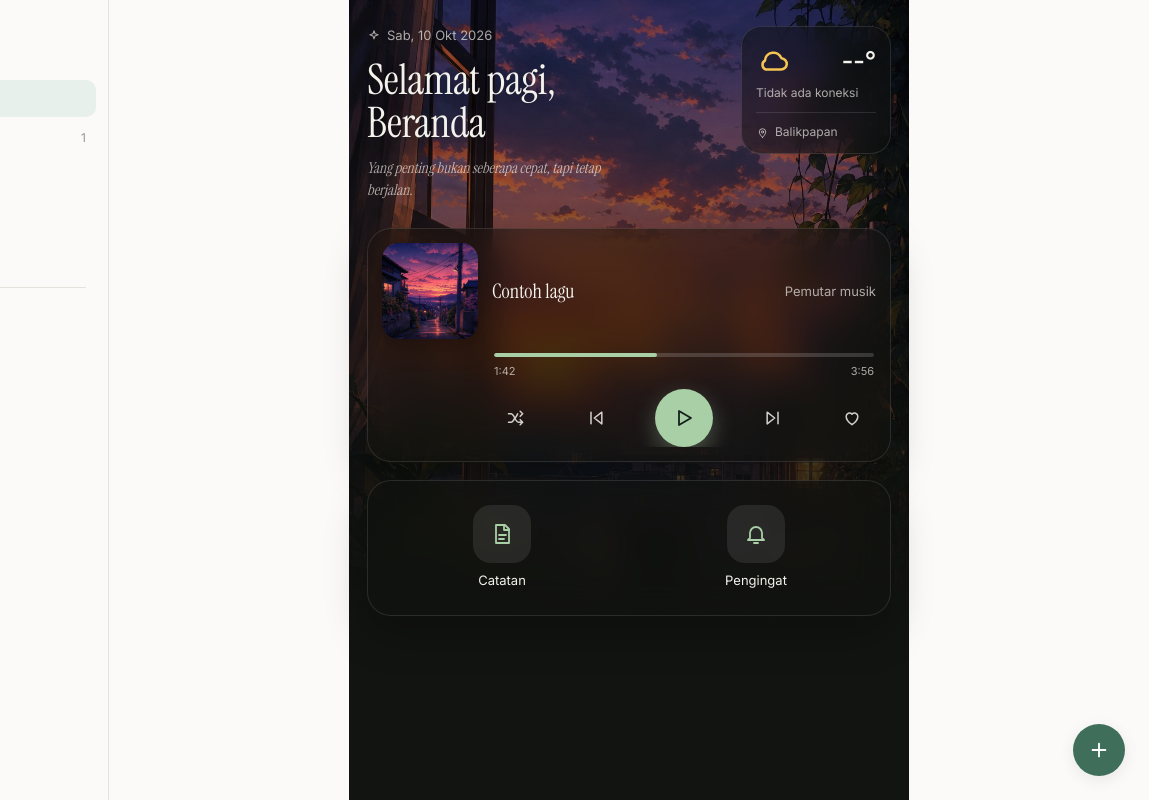
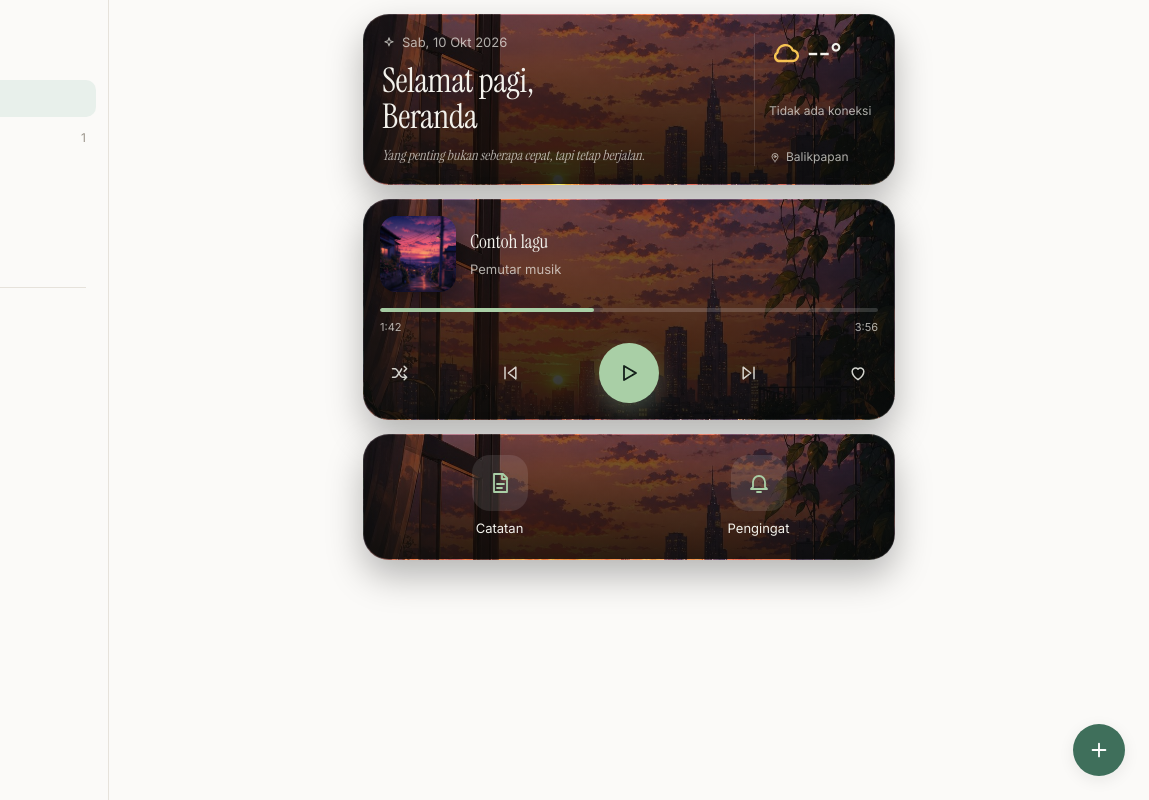
Before and after one commit to hiraneku/Hara, a website: page docs/index.html in a window 1280 px wide. Shown: the full height of the page, 131-1280 px from the left. Drawn offline with Linux system fonts and the light colour scheme; no server answers.

Commit message:
style(beranda): wallpaper hanya di dalam kartu widget; area bawah kosong; tanpa highlight biru saat klik
- Kartu atas (sapaan + cuaca), musik, dan bilah alat masing-masing punya wallpaper di dalam kartu.
- Layar selain widget dibiarkan kosong.
- -webkit-tap-highlight-color transparan untuk semua elemen.

Co-authored-by: arena-agent <297053741+arena-agent@users.noreply.github.com>

```diff
--- a/docs/home/beranda.js
+++ b/docs/home/beranda.js
@@ -101,7 +101,7 @@ export function berandaView() {
   const c = isiCuaca();
   const d = new Date();
   return `<div class="beranda">
-  <section class="bh-atas">
+  <section class="bh-kartu bh-atas">
     <div class="bh-kiri">
       <div class="bh-tgl">${ikon('spark', 'bh-kecil')}<span id="bh-tgl">${tanggal(d)}</span></div>
       <h1 class="bh-sapa"><span id="bh-sapa">${sapaan(d)},</span><br>${tr('Beranda')}</h1>
@@ -115,12 +115,13 @@ export function berandaView() {
     </button>
   </section>
 
-  <section class="bh-musik" aria-label="${tr('Musik')}">
+  <section class="bh-kartu bh-musik" aria-label="${tr('Musik')}">
+    <div class="bh-musik-atas">
       <div class="bh-sampul"><img src="./home/aset/cover.jpg" alt="" draggable="false"></div>
-    <div class="bh-musik-isi">
       <div class="bh-musik-info">
         <div class="bh-judul">${tr('Contoh lagu')}</div>
         <div class="bh-artis">${tr('Pemutar musik')}</div>
+      </div>
     </div>
     <div class="bh-bar"><div class="bh-bar-isi" style="width:43%"></div></div>
     <div class="bh-waktu"><span>1:42</span><span>3:56</span></div>
@@ -131,10 +132,9 @@ export function berandaView() {
       <button type="button" class="bh-btn-kecil" data-bh="next" aria-label="${tr('Berikutnya')}">${ikon('next')}</button>
       <button type="button" class="bh-btn-kecil${musik.suka ? ' on suka' : ''}" data-bh="suka" aria-label="${tr('Suka')}">${ikon('heart')}</button>
     </div>
-    </div>
   </section>
 
-  <nav class="bh-alat" aria-label="${tr('Alat')}">
+  <nav class="bh-kartu bh-alat" aria-label="${tr('Alat')}">
     <button type="button" class="bh-alat-item" data-go="notes">
       <span class="bh-alat-ikon">${ikon('note')}</span><span>${tr('Catatan')}</span></button>
     <button type="button" class="bh-alat-item" data-go="rem">
--- a/docs/styles/beranda.css
+++ b/docs/styles/beranda.css
@@ -1,50 +1,70 @@
-/* ── Beranda baru (gaya kaca di atas wallpaper) ── */
+/* ── Beranda: widget kaca dengan wallpaper di dalam kartunya saja ── */
+
+/* Tidak ada highlight biru saat disentuh (bawaan WebView Android). */
+*, *::before, *::after { -webkit-tap-highlight-color: transparent; }
+button:focus:not(:focus-visible) { outline: none; }
 
 /* Di beranda, judul bar atas disembunyikan; sapaan jadi judul. */
 body.layar-beranda .head { display: none; }
 
 .beranda {
   --bh-teks: #F3F2EC;
-  --bh-redup: rgba(243, 242, 236, .68);
-  --bh-kaca: rgba(16, 19, 17, .52);
-  --bh-garis: rgba(255, 255, 255, .11);
+  --bh-redup: rgba(243, 242, 236, .7);
+  --bh-garis: rgba(255, 255, 255, .12);
   --bh-aksen: #A9CFA6;
-  position: relative;
-  min-height: 100vh;
   max-width: 560px;
   margin: 0 auto;
-  padding: calc(env(safe-area-inset-top) + 26px) 18px 140px;
+  padding: calc(env(safe-area-inset-top) + 14px) 14px 150px;
   color: var(--bh-teks);
-  background:
-    linear-gradient(180deg, rgba(8, 10, 9, .25) 0%, rgba(12, 14, 13, .55) 42%, #121411 78%),
-    url('../home/aset/wallpaper.jpg') center top / cover no-repeat;
-  background-color: #121411;
 }
 
 .bh-ico { width: 20px; height: 20px; flex: none; }
 .bh-kecil { width: 14px !important; height: 14px !important; }
 
-/* ── atas: tanggal, sapaan, quote, cuaca ── */
-.bh-atas { display: flex; justify-content: space-between; align-items: flex-start; gap: 12px; }
-.bh-kiri { min-width: 0; flex: 1; }
+/* Kartu widget: wallpaper hanya di dalam kartu, lalu lapisan gelap di atasnya. */
+.bh-kartu {
+  position: relative;
+  overflow: hidden;
+  isolation: isolate;
+  border: 1px solid var(--bh-garis);
+  border-radius: 26px;
+  background-image: url('../home/aset/wallpaper.jpg');
+  background-size: cover;
+  background-position: center 30%;
+  box-shadow: 0 16px 36px rgba(0, 0, 0, .28);
+}
+.bh-kartu::before {
+  content: '';
+  position: absolute;
+  inset: 0;
+  z-index: -1;
+  background: linear-gradient(180deg, rgba(8, 10, 9, .45) 0%, rgba(8, 10, 9, .72) 60%, rgba(8, 10, 9, .86) 100%);
+}
+
+/* ── atas: sapaan + cuaca dalam satu kartu ── */
+.bh-atas {
+  display: flex;
+  align-items: stretch;
+  gap: 14px;
+  padding: 18px 16px 18px 18px;
+}
+.bh-kiri { min-width: 0; flex: 1; display: flex; flex-direction: column; justify-content: space-between; }
 .bh-tgl { display: flex; align-items: center; gap: 6px; font-size: 13px; color: var(--bh-redup); }
 .bh-sapa {
-  margin: 12px 0 12px;
+  margin: 10px 0 10px;
   font-family: var(--serif);
-  font-size: 42px;
+  font-size: 34px;
   font-weight: 400;
-  line-height: 1.04;
+  line-height: 1.06;
   letter-spacing: -.3px;
-  text-shadow: 0 2px 18px rgba(0, 0, 0, .35);
 }
 .bh-quote {
   display: block;
   padding: 0;
-  max-width: 250px;
   text-align: left;
   font-family: var(--serif);
   font-style: italic;
-  font-size: 15px;
+  font-size: 14px;
   line-height: 1.5;
   color: var(--bh-redup);
   background: none;
@@ -53,64 +73,43 @@ body.layar-beranda .head { display: none; }
 }
 
 .bh-cuaca {
-  width: 150px;
   flex: none;
-  padding: 14px 14px 12px;
+  width: 124px;
+  padding: 0 0 0 14px;
+  display: flex;
+  flex-direction: column;
+  justify-content: space-between;
   text-align: left;
   color: var(--bh-teks);
-  background: var(--bh-kaca);
-  border: 1px solid var(--bh-garis);
-  border-radius: 20px;
-  backdrop-filter: blur(16px) saturate(140%);
-  -webkit-backdrop-filter: blur(16px) saturate(140%);
+  background: none;
+  border: 0;
+  border-left: 1px solid var(--bh-garis);
   cursor: pointer;
 }
-.bh-cuaca-utama { display: flex; align-items: center; justify-content: space-between; }
-.bh-cuaca-ikon { width: 34px !important; height: 34px !important; color: #F6C453; }
+.bh-cuaca-utama { display: flex; align-items: center; gap: 6px; }
+.bh-cuaca-ikon { width: 32px !important; height: 32px !important; color: #F6C453; }
 .bh-suhu { font-size: 26px; font-weight: 500; letter-spacing: -.5px; }
-.bh-cuaca-label { margin-top: 4px; font-size: 12px; color: var(--bh-redup); }
-.bh-lokasi {
-  display: flex; align-items: center; gap: 6px;
-  margin-top: 10px; padding-top: 10px;
-  border-top: 1px solid var(--bh-garis);
-  font-size: 12px; color: var(--bh-redup);
-}
-.bh-lokasi .bh-ico { width: 13px; height: 13px; }
-
-/* ── kartu kaca umum ── */
-.bh-musik,
-.bh-alat {
-  background: var(--bh-kaca);
-  border: 1px solid var(--bh-garis);
-  border-radius: 24px;
-  backdrop-filter: blur(18px) saturate(140%);
-  -webkit-backdrop-filter: blur(18px) saturate(140%);
-  box-shadow: 0 18px 40px rgba(0, 0, 0, .25);
-}
+.bh-cuaca-label { margin-top: 2px; font-size: 12px; color: var(--bh-redup); line-height: 1.3; }
+.bh-lokasi { display: flex; align-items: center; gap: 5px; font-size: 12px; color: var(--bh-redup); }
+.bh-lokasi .bh-ico { width: 12px; height: 12px; }
 
 /* ── musik ── */
-.bh-musik { margin-top: 26px; padding: 14px; }
+.bh-musik { margin-top: 14px; padding: 16px; }
+.bh-musik-atas { display: flex; align-items: center; gap: 14px; }
 .bh-sampul {
-  float: left;
-  width: 96px; height: 96px;
-  margin-right: 14px;
+  width: 76px; height: 76px; flex: none;
   border-radius: 16px;
   overflow: hidden;
-  box-shadow: 0 8px 22px rgba(0, 0, 0, .35);
+  box-shadow: 0 8px 20px rgba(0, 0, 0, .35);
 }
 .bh-sampul img { width: 100%; height: 100%; object-fit: cover; display: block; }
-.bh-musik-isi { overflow: hidden; }
-.bh-musik-info { display: flex; align-items: center; justify-content: space-between; min-height: 96px; }
-.bh-judul { font-size: 20px; font-weight: 500; font-family: var(--serif); }
-.bh-artis { font-size: 13px; color: var(--bh-redup); margin-top: 2px; }
-.bh-bar {
-  height: 4px; margin: 14px 2px 0;
-  background: rgba(255, 255, 255, .16);
-  border-radius: 4px; overflow: hidden;
-}
+.bh-musik-info { min-width: 0; }
+.bh-judul { font-size: 19px; font-weight: 500; font-family: var(--serif); white-space: nowrap; overflow: hidden; text-overflow: ellipsis; }
+.bh-artis { font-size: 13px; color: var(--bh-redup); margin-top: 3px; }
+.bh-bar { height: 4px; margin: 16px 0 0; background: rgba(255, 255, 255, .16); border-radius: 4px; overflow: hidden; }
 .bh-bar-isi { height: 100%; background: var(--bh-aksen); border-radius: 4px; }
-.bh-waktu { display: flex; justify-content: space-between; font-size: 11px; color: var(--bh-redup); margin: 6px 2px 10px; }
-.bh-kontrol { display: flex; align-items: center; justify-content: space-between; padding: 0 4px; clear: both; }
+.bh-waktu { display: flex; justify-content: space-between; font-size: 11px; color: var(--bh-redup); margin-top: 7px; }
+.bh-kontrol { display: flex; align-items: center; justify-content: space-between; margin-top: 8px; }
 .bh-btn-kecil {
   width: 40px; height: 40px;
   display: grid; place-items: center;
@@ -121,12 +120,12 @@ body.layar-beranda .head { display: none; }
 .bh-btn-kecil.on { color: var(--bh-aksen); }
 .bh-btn-kecil.suka.on { color: #F08A94; }
 .bh-putar {
-  width: 58px; height: 58px;
+  width: 60px; height: 60px;
   display: grid; place-items: center;
   color: #13201A;
   background: var(--bh-aksen);
   border: 0; border-radius: 50%;
-  box-shadow: 0 8px 22px rgba(169, 207, 166, .35);
+  box-shadow: 0 8px 22px rgba(169, 207, 166, .3);
   cursor: pointer;
 }
 .bh-putar .bh-ico { width: 24px; height: 24px; }
@@ -134,31 +133,30 @@ body.layar-beranda .head { display: none; }
 
 /* ── bilah alat ── */
 .bh-alat {
-  margin-top: 18px;
-  padding: 14px 10px;
+  margin-top: 14px;
+  padding: 12px 8px;
   display: grid;
   grid-template-columns: repeat(2, 1fr);
-  gap: 6px;
+  gap: 4px;
 }
 .bh-alat-item {
   display: flex; flex-direction: column; align-items: center; gap: 8px;
-  padding: 10px 6px;
+  padding: 8px 6px;
   font-size: 13px;
   color: var(--bh-teks);
   background: none; border: 0; border-radius: 18px;
   cursor: pointer;
 }
-.bh-alat-item:hover { background: rgba(255, 255, 255, .06); }
 .bh-alat-ikon {
-  width: 58px; height: 58px;
+  width: 56px; height: 56px;
   display: grid; place-items: center;
-  background: rgba(255, 255, 255, .09);
+  background: rgba(255, 255, 255, .1);
   border-radius: 18px;
   color: var(--bh-aksen);
 }
 .bh-alat-ikon .bh-ico { width: 24px; height: 24px; }
 
 @media (max-width: 380px) {
-  .bh-sapa { font-size: 36px; }
-  .bh-cuaca { width: 128px; }
+  .bh-sapa { font-size: 30px; }
+  .bh-cuaca { width: 112px; }
 }
```
Lines whose indentation alone changed are shown as unchanged.
